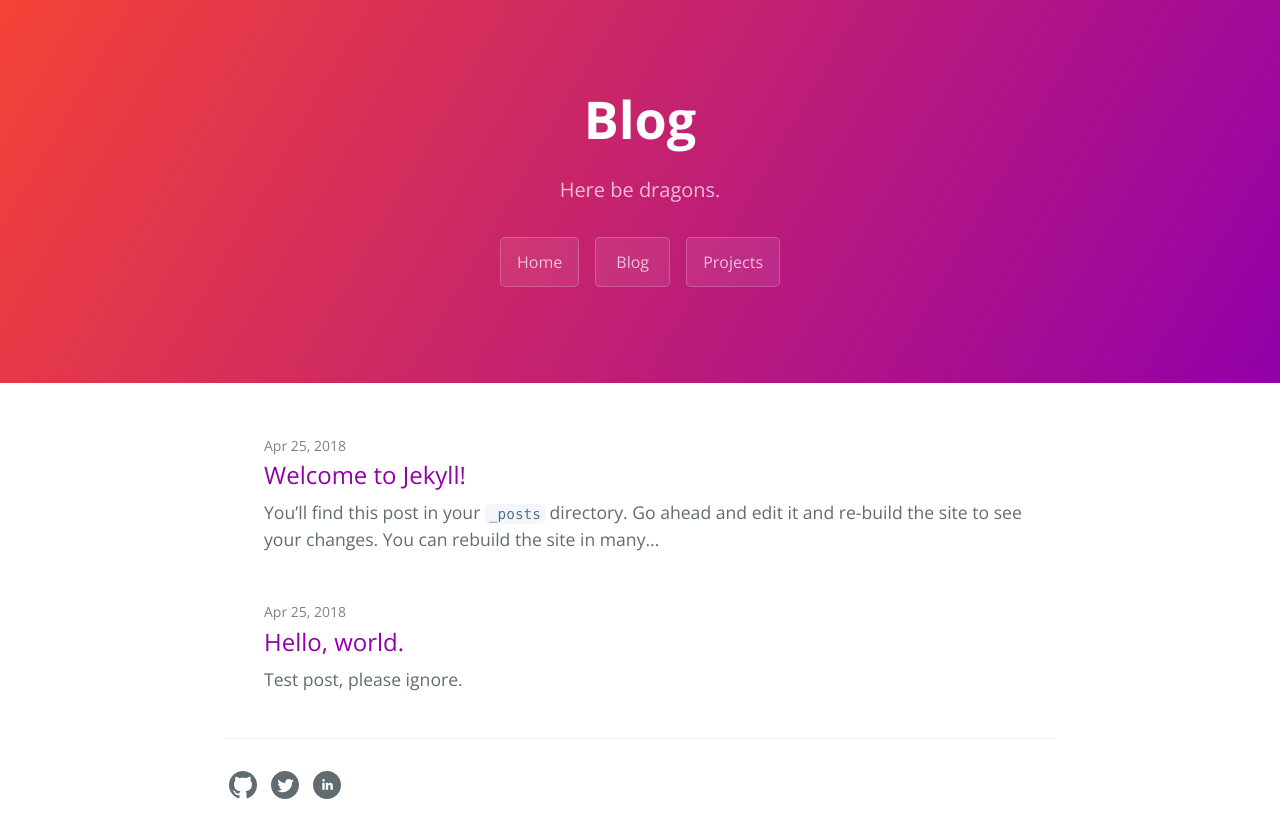
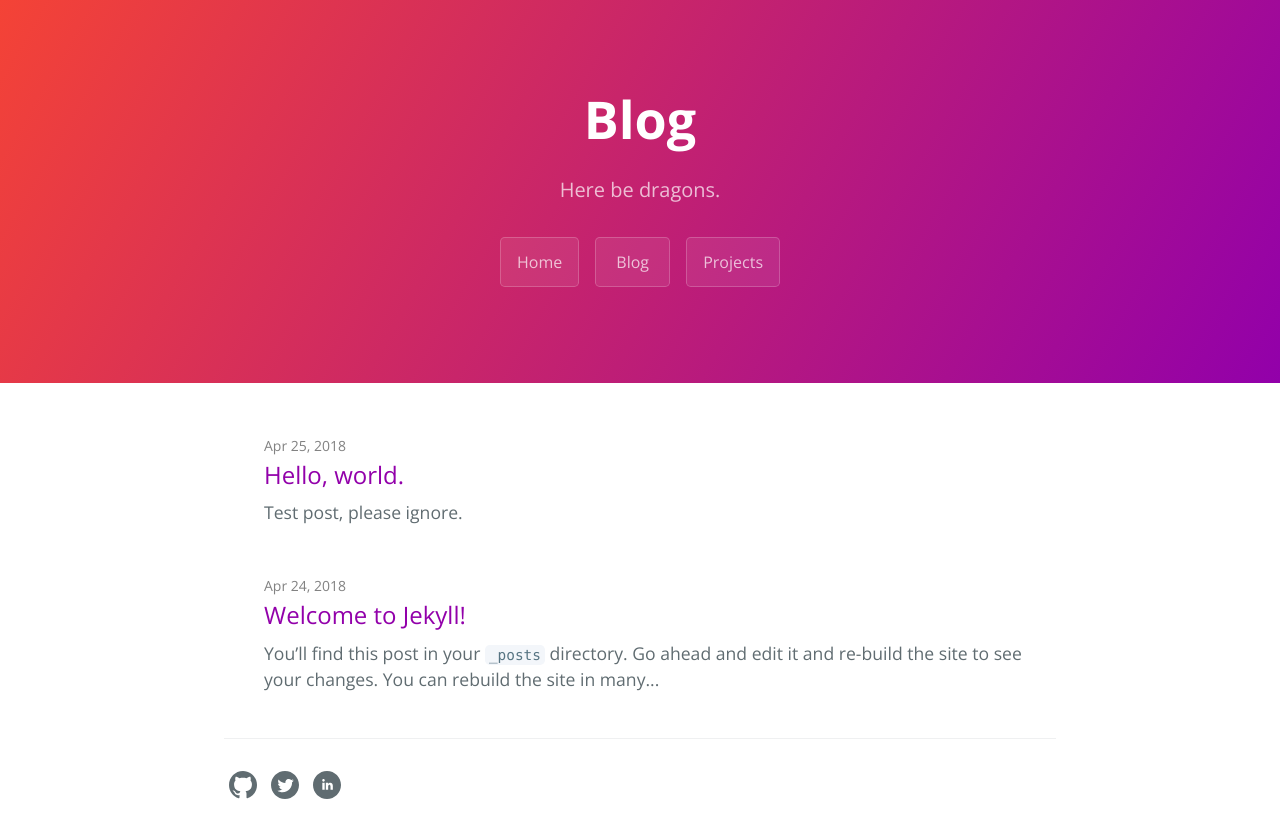
Before and after one commit to pandaxtc/pandaxtc.github.io, a Jekyll site: the page built from blog.html, in a window 1280 px wide. Shown: the top 838 px of the page. Built offline with Jekyll 4.4.1, drawn with Linux system fonts in a browser that asks for light colours.

```diff
--- a/_posts/2018-04-25-welcome-to-jekyll.md
+++ b/_posts/2018-04-24-welcome-to-jekyll.md
@@ -1,7 +1,7 @@
 ---
 layout: post
 title:  "Welcome to Jekyll!"
-date:   2018-04-25 14:51:57 -0700
+date:   2018-04-24 14:51:57 -0700
 categories: jekyll update
 ---
 You’ll find this post in your `_posts` directory. Go ahead and edit it and re-build the site to see your changes. You can rebuild the site in many different ways, but the most common way is to run `jekyll serve`, which launches a web server and auto-regenerates your site when a file is updated.
```
Also changed, not shown: _projects/ayano-core.md (deleted, +0 -10 lines), _projects/emilia.md (added, +12 -0 lines).
